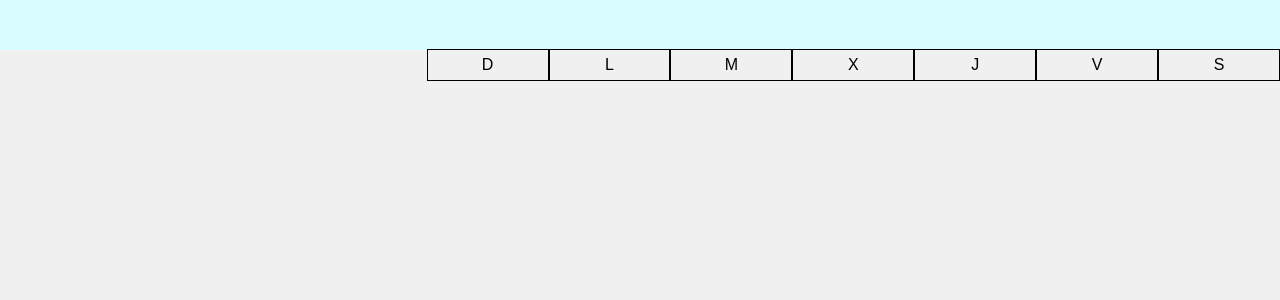
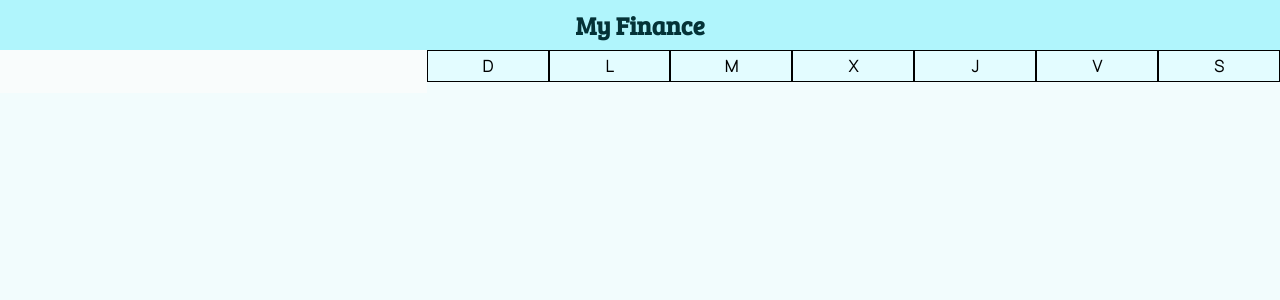
Before and after one commit to AgusIV007/MyFinance, a Flask app: page /calendar in a window 1280 px wide. Shown: the top 300 px of the page. Run offline with Flask 3, Linux system fonts and the light colour scheme; the visitor is signed in with stand-in values (Sample User, id 1); data that the repository does not hold is empty.

Commit message:
feat(calendario): agregue un poco de estilo, ahora se ve a la izquierda la info del mes, (no muestra info todavia)

```diff
--- a/templates/calendar/calendar.html
+++ b/templates/calendar/calendar.html
@@ -3,28 +3,27 @@
   <head>
     <meta charset="UTF-8" />
     <meta name="viewport" content="width=device-width, initial-scale=1.0" />
+    <link rel="preconnect" href="https://fonts.googleapis.com" />
+    <link rel="preconnect" href="https://fonts.gstatic.com" crossorigin />
+    <link
+      href="https://fonts.googleapis.com/css2?family=Bree+Serif&display=swap"
+      rel="stylesheet"
+    />
+
     <title>Calendario con Notas</title>
     <link rel="stylesheet" href="styles.css" />
   </head>
   <body>
     <header>
-      <nav>
-
-      </nav>
+      <nav><span>My Finance</span></nav>
     </header>
     <main>
-      <div>
-
+      <div class="info">
+        <h1 class="month-title"></h1>
       </div>
       <div class="calendar">
         <div class="month">
-          <div class="year-title">
-            <h2></h2>
-          </div>
           <div class="month-container">
-            <div class="month-title-container">
-              <h1 class="month-title"></h1>
-            </div>
             <div class="calendar-days">
               <div class="weekdays">
                 <div>D</div>
@@ -42,6 +41,7 @@
         <div class="year"></div>
       </div>
     </main>
+    <footer></footer>
     <script src="script.js"></script>
   </body>
 </html>
--- a/templates/calendar/script.js
+++ b/templates/calendar/script.js
@@ -34,19 +34,19 @@ const months = [
   "Diciembre",
 ];
 
-function showMonths(year) {
-
-}
+function showMonths(year) {}
 
 function showCalendar(
   month,
   year,
   monthContainer = document.querySelector(".month-container")
 ) {
+  let monthTitle = document.querySelector(".month-title");
   let container = monthContainer.querySelector(".days");
   container.innerHTML = "";
   const firstDay = new Date(year, month, 1).getDay();
   const daysInMonth = 32 - new Date(year, month, 32).getDate();
+  monthTitle.textContent = months[month] + " " + year;
   for (let i = 0; i < firstDay; i++) {
     const emptyDiv = document.createElement("div");
     emptyDiv.classList.add("prev-month");
@@ -54,10 +54,9 @@ function showCalendar(
   }
   for (let day = 1; day <= daysInMonth + 1; day++) {
     const dayDiv = document.createElement("div");
-    if (day == daysInMonth + 1){
+    if (day == daysInMonth + 1) {
       dayDiv.innerHTML = `<span></span>`;
-    }
-    else{
+    } else {
       dayDiv.innerHTML = `<span>${day}</span>`;
     }
     dayDiv.classList.add("day");
@@ -74,10 +73,7 @@ function showCalendar(
   }
 }
 
-
-function transitionMonth(month = currentMonth) {
-
-}
+function transitionMonth(month = currentMonth) {}
 
 prevBtn.addEventListener("click", () => {
   if (showYear) {
--- a/templates/calendar/styles.css
+++ b/templates/calendar/styles.css
@@ -1,30 +1,54 @@
+@import url("https://fonts.googleapis.com/css2?family=Manrope:wght@200&display=swap");
+@import url("https://fonts.googleapis.com/css2?family=Bree+Serif&display=swap");
 body {
-  font-family: Arial, sans-serif;
+  font-family: "Manrope", sans-serif;
+  font-optical-sizing: auto;
   display: flex;
   justify-content: center;
   align-items: center;
-  background-color: #f0f0f0;
+  background-color: #f2fcfd;
   margin: 0;
   flex-direction: column;
   box-sizing: border-box;
   width: 100%;
 }
-main{
+main {
   width: 100%;
   display: grid;
   grid-template-columns: 1fr 2fr;
 }
-header{
+header {
   width: 100%;
   height: 50px;
-  background-color: #d9fcff;
+  background-color: #b0f5fc;
+  display: flex;
+  justify-content: center;
+  align-items: center;
 }
-.calendar{
+nav {
+  display: flex;
+  justify-content: center;
+  align-items: center;
+  font-size: 25px;
+  font-weight: 600;
+  font-family: "Bree Serif", sans-serif;
+  color: #043237;
+}
+
+.info {
+  background-color: #f9fcfc;
+  display: flex;
+  flex-direction: column;
+  align-items: center;
+}
+.month-title {
+  text-align: center;
+}
+
+.calendar {
   width: 100%;
-  margin-top: -22px;
 }
 .year {
-
 }
 .month {
   width: 100%;
@@ -35,33 +59,34 @@ header{
   display: grid;
   grid-template-columns: repeat(7, 1fr);
 }
-.weekdays div{
+.weekdays div {
   display: flex;
   justify-content: center;
   align-items: center;
   border: 0.5px solid black;
   height: 30px;
+  font-weight: 600;
+  background-color: #e3fcff;
 }
 .days div {
   display: flex;
   justify-content: start;
   align-items: start;
   border: 0.5px solid black;
-  height: 30px;
+  height: 100px;
   font-size: 10px;
   font-weight: 100;
+  background-color: #f2fcfd;
 }
 .weekdays div {
-
 }
 .weekdays div:last-child {
 }
 .days div:last-child {
   border: 0;
   border-left: 0.5px solid black;
-  border-top: 0.5px solid black;
+  background-color: #eafdff;
 }
-
 
 /*
 .day:hover span {
@@ -81,28 +106,18 @@ padding: 40% 45%;
   justify-content: start;
 }
 .day span {
-
 }
 .today {
-
 }
 .month-container {
-
 }
 .year-title {
-
 }
 .year-title h2 {
-
 }
 .month-year {
-
 }
 .month-year:hover {
-
-}
-.month-title {
-
 }
 
 @media (min-width: 767px) {
```
